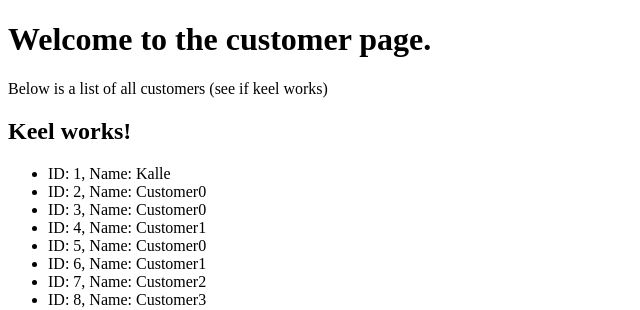
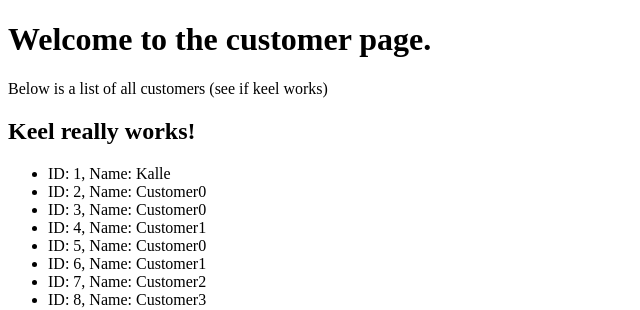
Before and after one commit to philipmagnusson/pyapi, a Flask app: page / in a window 1280 px wide. Shown: the top 310 px of the page, without its empty margins (0-640 px from the left). Run offline with Flask 3, Linux system fonts and the light colour scheme; data comes from the database, SQL or seed files in the repository.

Commit message:
check if keel works 3

```diff
--- a/templates/index.html
+++ b/templates/index.html
@@ -7,7 +7,7 @@
 <body>
 	<h1>Welcome to the customer page. </h1>
 	Below is a list of all customers (see if keel works)
-	<h2>Keel works!</h2>
+	<h2>Keel really works!</h2>
 	<ul>
 			{% for customer in customers %}
 					<li>ID: {{ customer.id }}, Name: {{ customer.name }}</li>
```
